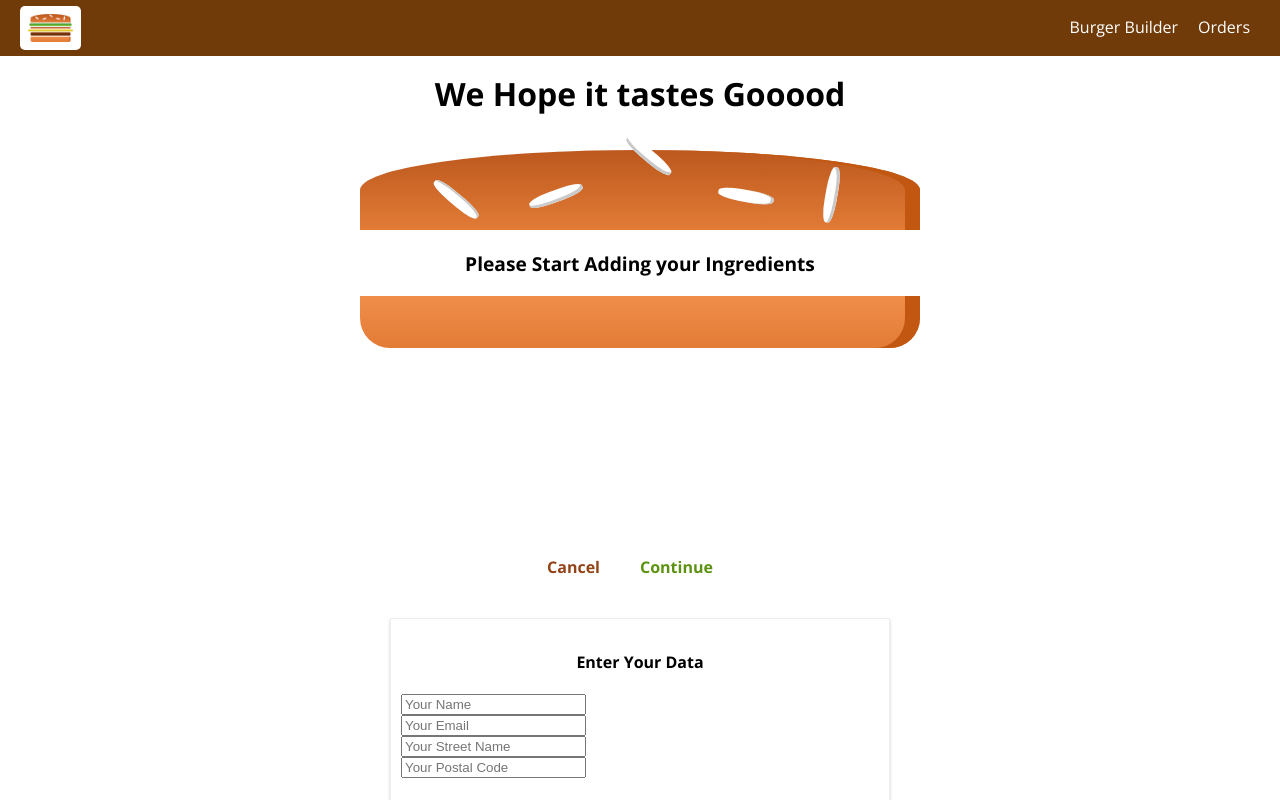
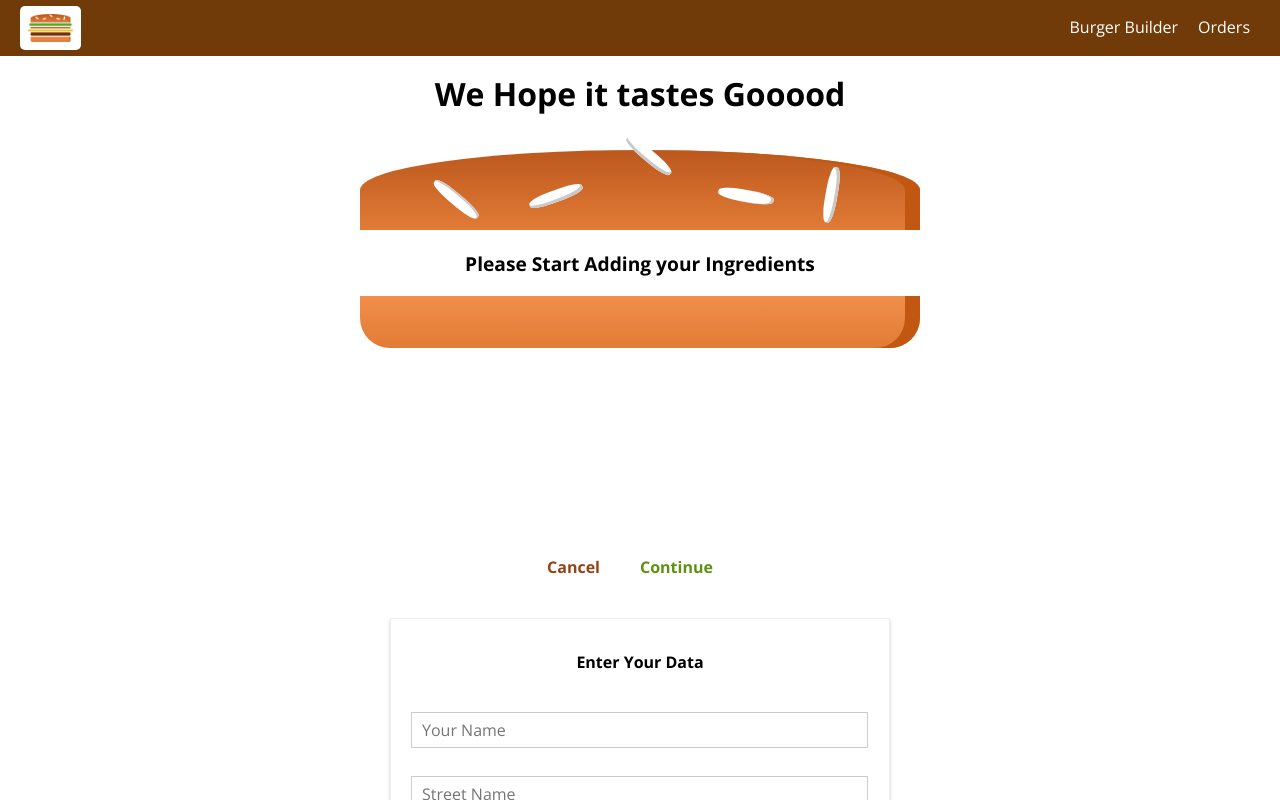
Before and after one commit to aravindr22/BurgerApp, a React app: page /Checkout in a window 1280 px wide. Both pictures are taken after a click on the button "Continue". Shown: the top 800 px of the page. Built offline with nearby package versions, Linux system fonts and the light colour scheme.

Commit message:
completed form submission

```diff
--- /dev/null
+++ b/src/components/UI/Input/Input.css
@@ -0,0 +1,26 @@
+.Input{
+    width: 100%;
+    padding: 10px;
+    box-sizing: border-box;
+}
+
+.Label{
+    font-weight: bold;
+    display: block;
+    margin-bottom: 8px;
+}
+
+.inputElement{
+    outline: none;
+    border: 1px solid #ccc;
+    background-color: white;
+    font: inherit;
+    padding: 6px 10px;
+    display: block;
+    width: 95%;
+}
+
+.inputElement:focus{
+    outline: none;
+    background-color: #ccc;
+}
--- /dev/null
+++ b/src/components/UI/Input/Input.js
@@ -0,0 +1,55 @@
+import React from 'react';
+
+import classes from './Input.css';
+
+const Input = (props) => {
+
+    let inputElement = null;
+
+    switch(props.elementType){
+        case('input'):
+            inputElement = <input
+                className={classes.inputElement}
+                {...props.elementConfig}
+                onChange={props.changed}
+                value={props.value}/>;
+            break;
+        case('textarea'):
+            inputElement = <textarea
+                className={classes.inputElement}
+                {...props.elementConfig}
+                onChange={props.changed}
+                value={props.value}/>;
+            break;
+        case('select'):
+            inputElement = (
+                <select
+                    className={classes.inputElement}
+                    {...props.elementConfig}
+                    onChange={props.changed}
+                    value={props.value}>
+                    {props.elementConfig.options.map(option => (
+                        <option key={option.value} value={option.value} >{option.displayValue}</option>
+                    ))}
+                </select>
+                );
+            break;
+        default:
+            inputElement = <input
+                className={classes.inputElement}
+                {...props.elementConfig}
+                onChange={props.changed}
+                value={props.value}/>;
+    }
+
+    return (
+        <div className={classes.Input}>
+            <label className={classes.Label}>
+                {props.label}
+            </label>
+            {inputElement}
+        </div>
+    );
+}
+
+export default Input;
--- a/src/containers/Checkout/ContactData/ContactData.css
+++ b/src/containers/Checkout/ContactData/ContactData.css
@@ -8,10 +8,6 @@
     box-sizing: border-box;
 }
 
-.Input{
-    display: block;
-}
-
 @media (min-width: 600px){
     .ContactData{
         width: 500px;
--- a/src/containers/Checkout/ContactData/ContactData.js
+++ b/src/containers/Checkout/ContactData/ContactData.js
@@ -3,17 +3,64 @@ import React, {Component} from 'react';
 import axios from '../../../axios-order';
 import Button from '../../../components/UI/Button/Button';
 import Spinner from '../../../components/UI/Spinner/Spinner';
+import Input from '../../../components/UI/Input/Input';
 
 import classes from './ContactData.css';
 
 class ContactData extends Component{
 
     state = {
-        name: '',
-        email: '',
-        address: {
-            street: '',
-            postalCode: ''
+        orderForm : {
+            name: {
+                elementType: 'input',
+                elementConfig: {
+                    type: 'text',
+                    placeholder: 'Your Name'
+                },
+                value: ''
+            },
+            street: {
+                elementType: 'input',
+                elementConfig: {
+                    type: 'text',
+                    placeholder: 'Street Name'
+                },
+                value: ''
+            },
+            pincode: {
+                elementType: 'input',
+                elementConfig: {
+                    type: 'text',
+                    placeholder: 'Pincode'
+                },
+                value: ''
+            },
+            country: {
+                elementType: 'input',
+                elementConfig: {
+                    type: 'text',
+                    placeholder: 'Your Country'
+                },
+                value: ''
+            },
+            email: {
+                elementType: 'input',
+                elementConfig: {
+                    type: 'email',
+                    placeholder: 'Your E-Mail'
+                },
+                value: ''
+            },
+            deliveryMethod: {
+                elementType: 'select',
+                elementConfig: {
+                    options: [
+                        { value: 'fastest', displayValue: 'Fastest' },
+                        { value: 'cheapest', displayValue: 'Cheapest' }
+                    ]
+                },
+                value: ''
+            }
         },
         loading: false
     }
@@ -26,15 +73,13 @@ class ContactData extends Component{
             ingredients: this.props.ingredients,
             price: this.props.totalPrice,
             customer: {
-                name: 'Aravind',
-                address: {
-                    street: 'chennai',
-                    pincode: '600087',
-                    country: 'India'
-                },
-                email: 'aravind08222@gmail.com'
-            },
-            deliveryMethod: 'fastet'
+                name: this.state.orderForm.name.value,
+                street: this.state.orderForm.street.value,
+                pincode: this.state.orderForm.pincode.value,
+                country: this.state.orderForm.country.value,
+                email: this.state.orderForm.email.value,
+                deliveryMethod: this.state.orderForm.deliveryMethod.value
+            }
         }
 
         axios.post('/orders.json', order)
@@ -46,15 +91,40 @@ class ContactData extends Component{
             });
     }
 
+    inputChangeHandler = (event, inputIdentifier) => {
+        const updatedOrderForm = {
+            ...this.state.orderForm
+        };
+        const updatedFormElement = {
+            ...updatedOrderForm[inputIdentifier]
+        }
+        updatedFormElement.value = event.target.value;
+        updatedOrderForm[inputIdentifier] = updatedFormElement;
+        this.setState({orderForm: updatedOrderForm});
+    }
+
     render() {
 
+        let formElementsArray = [];
+        for(let key in this.state.orderForm){
+            formElementsArray.push({
+                id: key,
+                config: this.state.orderForm[key]
+            });
+        }
+
         let form = (
-                <form>
-                    <input className={classes.Input} type="text" name="name" placeholder="Your Name" />
-                    <input className={classes.Input} type="email" name="email" placeholder="Your Email" />
-                    <input className={classes.Input} type="text" name="street" placeholder="Your Street Name" />
-                    <input className={classes.Input} type="text" name="postal" placeholder="Your Postal Code" />
-                    <Button btnType="Success" clicked={this.orderHandler}>ORDER</Button>
+                <form onSubmit={this.orderHandler}>
+                    {formElementsArray.map(formElement => (
+                        <Input
+                            key={formElement.id}
+                            elementType={formElement.config.elementType}
+                            elementConfig={formElement.config.elementConfig}
+                            value={formElement.config.value}
+                            changed={(event) => this.inputChangeHandler(event, formElement.id)}
+                            />
+                    ))}
+                    <Button btnType="Success">ORDER</Button>
                 </form>
         );
 
```
Also changed, not shown: 1 other file (tests, documents, lock files or other folders).
